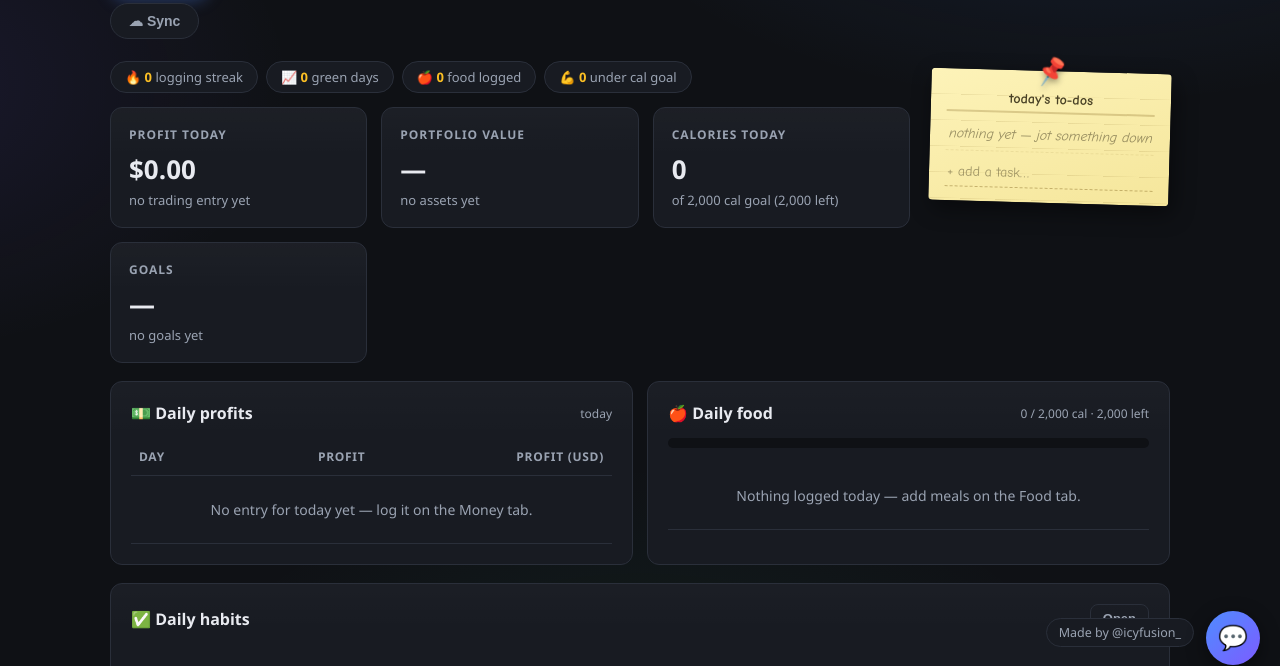
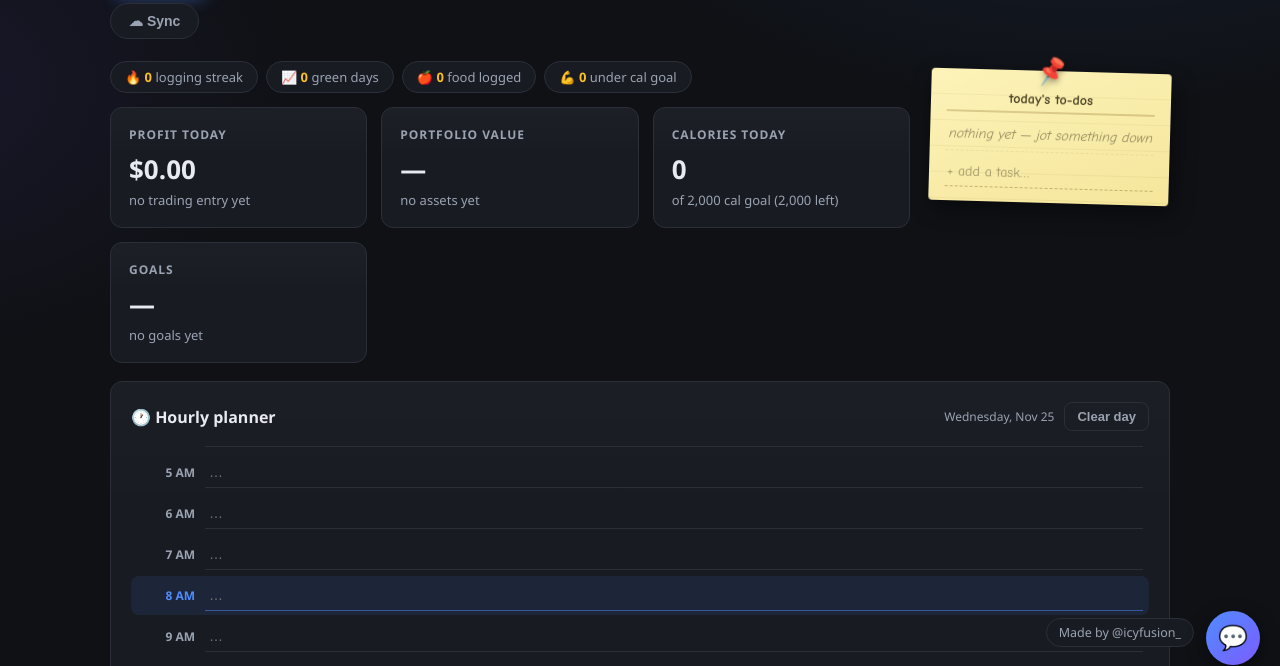
Before and after one commit to Bubbleduck10/life-dashboard, a plain HTML site: page index.html in a window 1280 px wide. Shown: the part 115-781 px from the top of the page. Drawn offline with Linux system fonts and the light colour scheme; no server answers.

Commit message:
Add hourly planner to the Overview
A 24-hour day planner on the home page: plan each hour, current hour
highlighted and scrolled into view, entries saved per day (each day
starts fresh), with a Clear day button. Syncs across devices; Dash
updated.

Co-Authored-By: Claude Opus 4.8 <noreply@anthropic.com>

```diff
--- a/chat.js
+++ b/chat.js
@@ -72,6 +72,10 @@ const CHAT_INTENTS = [
   {
     keywords: ["habit", "habits", "daily habit", "gym", "water", "routine", "streak habit", "recurring"],
     answer: "The <strong>✅ Daily Habits</strong> popup tracks simple recurring things — Gym, Water, Clean, Read… It pops up once a day so you can check them off; they reset each morning and each habit builds a 🔥 streak. Add your own or tap a suggestion. Open it anytime from the <strong>Daily habits</strong> panel on the Overview (the Open button). Checking habits earns XP, and a 7-day streak unlocks the Habit Hero badge."
+  },
+  {
+    keywords: ["planner", "hourly", "schedule", "plan my day", "hour by hour", "time block", "timetable", "agenda"],
+    answer: "The <strong>🕐 Hourly planner</strong> on the Overview lets you plan each hour of the day — type what you're doing next to any hour. The current hour is highlighted and the panel scrolls to it; everything saves per day (each day starts fresh) and syncs across your devices. Use <strong>Clear day</strong> to wipe today's plan."
   },
   {
     keywords: ["todo", "to-do", "to do", "task", "tasks", "checklist", "pinned note", "paper note"],
--- a/index.html
+++ b/index.html
@@ -68,6 +68,15 @@
         <input id="note-input" placeholder="+ add a task…">
       </form>
     </aside>
+    </div>
+    <div class="panel">
+      <h2><span>🕐 Hourly planner</span>
+        <span style="display:flex;gap:10px;align-items:center">
+          <span class="muted" id="planner-date" style="font-size:12px;font-weight:400"></span>
+          <button class="btn small ghost" id="planner-clear" type="button">Clear day</button>
+        </span>
+      </h2>
+      <div class="planner" id="planner-rows"></div>
     </div>
     <div class="cols">
       <div class="panel">
@@ -817,6 +826,7 @@
 <script src="peptides.js"></script>
 <script src="callouts.js"></script>
 <script src="bets.js"></script>
+<script src="planner.js"></script>
 <script src="game.js"></script>
 <script src="calendar.js"></script>
 <script src="share.js"></script>
--- /dev/null
+++ b/planner.js
@@ -0,0 +1,70 @@
+/* ============ Hourly planner (Overview) ============ */
+// Plan each hour of the day; entries are per-date so every day starts fresh.
+// Current hour is highlighted and scrolled into view. Syncs across devices.
+
+let planner = store.load("life.planner", {}); // { "YYYY-MM-DD": { "9": "Gym", ... } }
+let plannerRenderedDate = null;
+
+// keep ~21 days of history, drop older
+(() => {
+  const cut = new Date(); cut.setDate(cut.getDate() - 21);
+  const c = `${cut.getFullYear()}-${String(cut.getMonth() + 1).padStart(2, "0")}-${String(cut.getDate()).padStart(2, "0")}`;
+  let changed = false;
+  for (const d in planner) if (d < c) { delete planner[d]; changed = true; }
+  if (changed) store.save("life.planner", planner);
+})();
+
+const hourLabel = h => { const ap = h < 12 ? "AM" : "PM"; const hr = h % 12 === 0 ? 12 : h % 12; return `${hr} ${ap}`; };
+
+function renderPlanner() {
+  const t = todayStr();
+  plannerRenderedDate = t;
+  const day = planner[t] || {};
+  const nowH = new Date().getHours();
+  document.getElementById("planner-date").textContent =
+    new Date().toLocaleDateString(undefined, { weekday: "long", month: "short", day: "numeric" });
+
+  const box = document.getElementById("planner-rows");
+  box.innerHTML = "";
+  for (let h = 0; h < 24; h++) {
+    const row = document.createElement("div");
+    row.className = "planner-row" + (h === nowH ? " now" : "");
+    row.dataset.h = h;
+    row.innerHTML = `<span class="planner-time">${hourLabel(h)}</span>`;
+    const inp = document.createElement("input");
+    inp.type = "text";
+    inp.placeholder = "…";
+    inp.value = day[h] || "";
+    inp.addEventListener("change", () => {
+      const d = planner[t] || (planner[t] = {});
+      const v = inp.value.trim();
+      if (v) d[h] = v; else delete d[h];
+      if (!Object.keys(d).length) delete planner[t];
+      store.save("life.planner", planner);
+    });
+    row.appendChild(inp);
+    box.appendChild(row);
+  }
+  // scroll the current hour into the middle of the panel
+  const nowRow = box.querySelector(".planner-row.now");
+  if (nowRow) box.scrollTop = nowRow.offsetTop - box.clientHeight / 2 + nowRow.clientHeight;
+}
+
+// refresh the "now" highlight each minute (and roll over at midnight) without losing focus
+function plannerTick() {
+  if (todayStr() !== plannerRenderedDate) { renderPlanner(); return; }
+  const nowH = new Date().getHours();
+  document.querySelectorAll("#planner-rows .planner-row").forEach(r => {
+    r.classList.toggle("now", +r.dataset.h === nowH);
+  });
+}
+
+document.getElementById("planner-clear").addEventListener("click", () => {
+  if (!confirm("Clear today's hourly plan?")) return;
+  delete planner[todayStr()];
+  store.save("life.planner", planner);
+  renderPlanner();
+});
+
+renderPlanner();
+setInterval(plannerTick, 60 * 1000);
--- a/style.css
+++ b/style.css
@@ -311,6 +311,27 @@ td.num, th.num { text-align: right; }
 .share-swatch:hover { transform: scale(1.1); }
 .share-swatch.on { border-color: var(--text); }
 @media (max-width: 720px) { .share-controls { width: 100%; } }
+
+/* hourly planner */
+.planner { max-height: 340px; overflow-y: auto; position: relative; }
+.planner-row {
+  display: flex; align-items: center; gap: 10px;
+  padding: 4px 6px; border-radius: 8px;
+}
+.planner-row + .planner-row { margin-top: 2px; }
+.planner-time {
+  width: 58px; flex-shrink: 0; text-align: right;
+  font-size: 12px; font-weight: 600; color: var(--muted);
+}
+.planner-row input {
+  flex: 1; background: transparent; border: none;
+  border-bottom: 1px solid var(--border); border-radius: 0;
+  padding: 7px 4px; font-size: 14px; color: var(--text);
+}
+.planner-row input:focus { outline: none; border-bottom-color: var(--accent); box-shadow: none; }
+.planner-row.now { background: rgba(79, 140, 255, .1); }
+.planner-row.now .planner-time { color: var(--accent); }
+.planner-row.now input { border-bottom-color: rgba(79, 140, 255, .5); }
 
 /* sports bets */
 .bet-drop {
--- a/sync.js
+++ b/sync.js
@@ -3,7 +3,7 @@
 // GitHub account. Strategy: pull on load, debounced push on every change,
 // last-write-wins by timestamp. Token (classic, gist scope) stays in localStorage.
 
-const SYNC_KEYS = ["life.trades", "life.swaps", "life.stables", "life.assets", "life.food", "life.goals", "life.settings", "life.restaurants", "life.todos", "life.share", "life.habits", "life.habitLog", "life.peptides", "life.peptideLog", "life.callouts", "life.calloutPay", "life.bets"];
+const SYNC_KEYS = ["life.trades", "life.swaps", "life.stables", "life.assets", "life.food", "life.goals", "life.settings", "life.restaurants", "life.todos", "life.share", "life.habits", "life.habitLog", "life.peptides", "life.peptideLog", "life.callouts", "life.calloutPay", "life.bets", "life.planner"];
 const GIST_FILE = "life-dashboard-data.json";
 const GH_API = "https://api.github.com";
 
@@ -55,7 +55,8 @@ function applyRemote(envelope) {
   callouts = store.load("life.callouts", []);
   calloutPay = store.load("life.calloutPay", {});
   bets = store.load("life.bets", []);
-  renderMoney(); renderStables(); renderAssets(); renderFood(); renderGoals(); renderTodos(); renderHabits(); renderPeptides(); renderCallouts(); renderBets(); renderDashboard();
+  planner = store.load("life.planner", {});
+  renderMoney(); renderStables(); renderAssets(); renderFood(); renderGoals(); renderTodos(); renderHabits(); renderPeptides(); renderCallouts(); renderBets(); renderPlanner(); renderDashboard();
   renderRestaurantSelect();
   ensureSolHistory(); // imported/synced trades may need historical prices
 }
```
